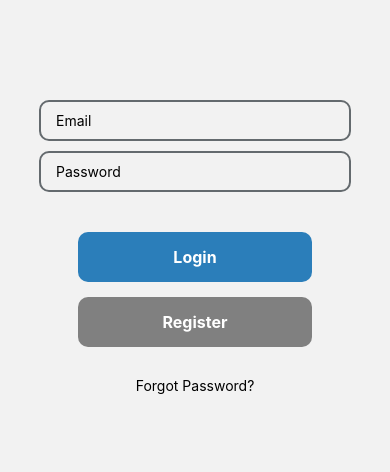
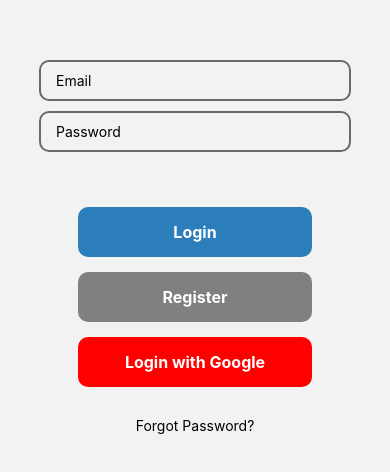
Before and after one commit to Oskar-Ciebien/Timetable_Application, a React Native app: screen /Login in a window 390 px wide. Shown: the part 180-652 px from the top of the page. Built offline with nearby package versions, Linux system fonts and the light colour scheme; no server answers.

Commit message:
Removed Deprecated Methods and Attempted Google Sign In

```diff
--- a/App.js
+++ b/App.js
@@ -25,16 +25,8 @@ const Tab = createBottomTabNavigator();
 function Tabs() {
   return (
     <Tab.Navigator
-      tabBarOptions={{
-        showLabel: false,
-        style: {
-          // position: "absolute",
-          // marginBottom: 40,
-          // marginLeft: 30,
-          // marginRight: 30,
-          // borderRadius: 15,
-          // height: 200,
-        },
+      screenOptions={{
+        tabBarShowLabel: false,
       }}
     >
       <Tab.Screen
--- a/screens/LoginScreen.js
+++ b/screens/LoginScreen.js
@@ -20,7 +20,18 @@ import {
   onAuthStateChanged,
   createUserWithEmailAndPassword,
   signInWithEmailAndPassword,
+  // GoogleAuthProvider,
+  // signInWithPopup,
+  // getRedirectResult,
+  // signInWithRedirect,
 } from "../firebase";
+
+import {
+  signInWithPopup,
+  GoogleAuthProvider,
+  signInWithRedirect,
+  getRedirectResult,
+} from "firebase/auth";
 
 const LoginScreen = () => {
   const [email, setEmail] = useState("");
@@ -46,6 +57,26 @@ const LoginScreen = () => {
         // User is logged out
       }
     });
+
+    // getRedirectResult(auth)
+    //   .then((result) => {
+    //     // This gives you a Google Access Token. You can use it to access Google APIs.
+    //     const credential = GoogleAuthProvider.credentialFromResult(result);
+    //     const token = credential.accessToken;
+
+    //     // The signed-in user info.
+    //     const user = result.user;
+    //   })
+    //   .catch((error) => {
+    //     // Handle Errors here.
+    //     const errorCode = error.code;
+    //     const errorMessage = error.message;
+    //     // The email of the user's account used.
+    //     const email = error.email;
+    //     // The AuthCredential type that was used.
+    //     const credential = GoogleAuthProvider.credentialFromError(error);
+    //     // ...
+    //   });
   }, []);
 
   // Register
@@ -106,6 +137,31 @@ const LoginScreen = () => {
       });
   };
 
+  const provider = new GoogleAuthProvider();
+
+  // Login with Google
+  const loginUserGoogle = async () => {
+    signInWithRedirect(auth, provider);
+
+    //   signInWithPopup(auth, provider)
+    //     .then((result) => {
+    //       // This gives you a Google Access Token. You can use it to access the Google API.
+    //       const credential = GoogleAuthProvider.credentialFromResult(result);
+    //       const token = credential.accessToken;
+    //       // The signed-in user info.
+    //       const user = result.user;
+    //     })
+    //     .catch((error) => {
+    //       // Handle Errors here.
+    //       const errorCode = error.code;
+    //       const errorMessage = error.message;
+    //       // The email of the user's account used.
+    //       const email = error.email;
+    //       // The AuthCredential type that was used.
+    //       const credential = GoogleAuthProvider.credentialFromError(error);
+    //     });
+  };
+
   // forgotPassword
   const forgotPassword = () => {
     console.log("Pressed Forgot Password");
@@ -147,6 +203,14 @@ const LoginScreen = () => {
           <Text style={styles.buttonOutlineText}>Register</Text>
         </TouchableOpacity>
 
+        {/* Login with Google Button */}
+        <TouchableOpacity
+          onPress={loginUserGoogle}
+          style={(styles.button, styles.googleLogin)}
+        >
+          <Text style={styles.buttonOutlineText}>Login with Google</Text>
+        </TouchableOpacity>
+
         {/* Forgot Password Button */}
         <TouchableOpacity onPress={forgotPassword} style={[styles.forgotText]}>
           <Text>Forgot Password?</Text>
@@ -182,6 +246,7 @@ const styles = StyleSheet.create({
     marginTop: 40,
   },
   button: {
+    marginTop: 15,
     alignItems: "center",
     backgroundColor: "#2b7eba",
     width: "100%",
@@ -208,4 +273,12 @@ const styles = StyleSheet.create({
     fontWeight: "600",
     fontSize: 14,
   },
+  googleLogin: {
+    marginTop: 15,
+    alignItems: "center",
+    backgroundColor: "red",
+    width: "100%",
+    padding: 15,
+    borderRadius: 10,
+  },
 });
```
Also changed, not shown: firebase.js (+10 -0 lines).
